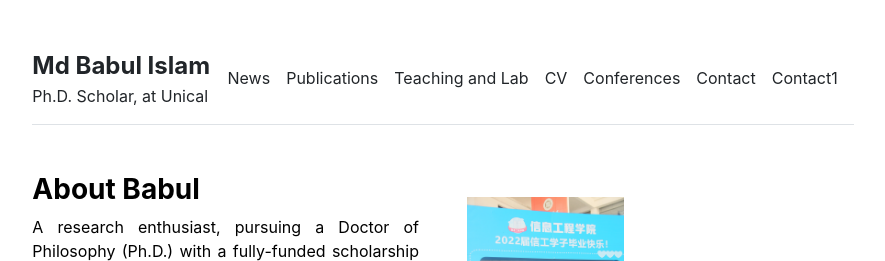
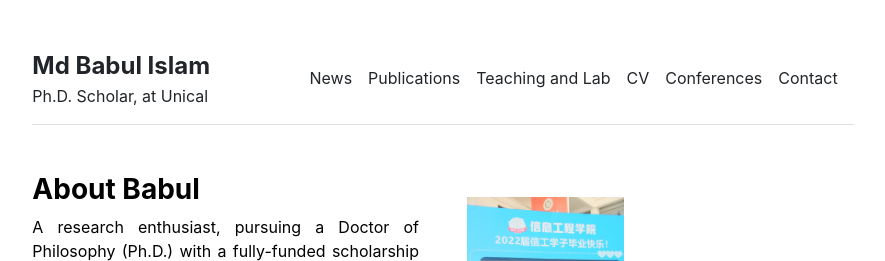
Before and after one commit to babulcseian/babulcseian.github.io, a Jekyll site: the page built from index.md, in a window 1280 px wide. Shown: the top 261 px of the page, without its empty margins (197-1082 px from the left). Built offline with Jekyll 4.4.1, drawn with Linux system fonts in a browser that asks for light colours; a style sheet for code colours, icons or effects is not loaded.

Commit message:
Update settings.yml

```diff
--- a/_data/settings.yml
+++ b/_data/settings.yml
@@ -5,7 +5,6 @@ menu:
 - {name: 'CV', url: '/cv'}
 - {name: 'Conferences', url: '/conferences'}
 - {name: 'Contact', url: '/contact'}
-- {name: 'Contact1', url: '/contact'}
 
 social:
 - {icon: 'fab fa-linkedin fa-3x', link: 'https://www.linkedin.com/in/babulcseian/'}
```
